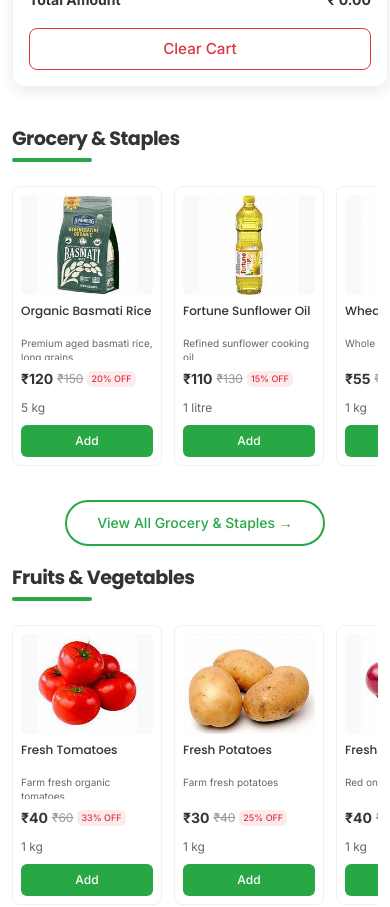
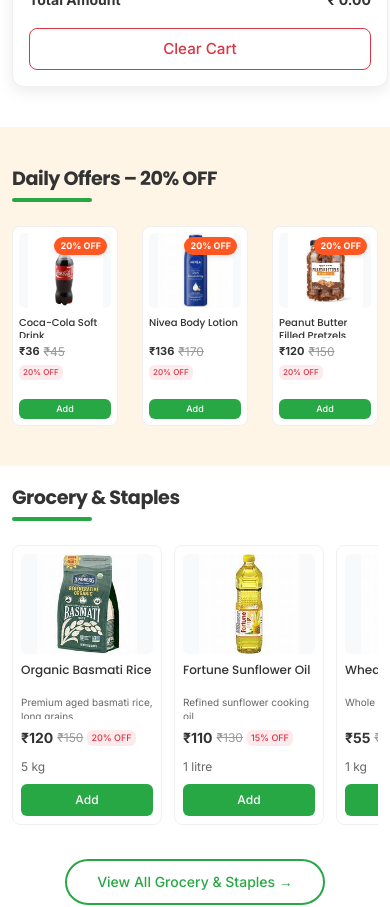
Before and after one commit to vyshnavs0003-sys/budgetbasket-pro-v2, a React (Vite) app: page / in a window 390 px wide. Shown: the part 1300-2207 px from the top of the page. Built offline with nearby package versions, Linux system fonts and the light colour scheme; data requests are answered from the project's data file.

Commit message:
feat: migrate from static product imports to REST API with daily offers

```diff
--- a/package.json
+++ b/package.json
@@ -7,7 +7,8 @@
     "dev": "vite",
     "build": "vite build",
     "lint": "eslint .",
-    "preview": "vite preview"
+    "preview": "vite preview",
+    "server": "json-server --watch src/data/products.json --port 5000"
   },
   "dependencies": {
     "@fortawesome/fontawesome-free": "^7.2.0",
@@ -15,6 +16,7 @@
     "@fortawesome/free-solid-svg-icons": "^7.2.0",
     "@fortawesome/react-fontawesome": "^3.3.0",
     "@reduxjs/toolkit": "^2.11.2",
+    "axios": "^1.14.0",
     "bootstrap": "^5.3.8",
     "react": "^19.2.4",
     "react-dom": "^19.2.4",
@@ -31,6 +33,7 @@
     "eslint-plugin-react-hooks": "^7.0.1",
     "eslint-plugin-react-refresh": "^0.5.2",
     "globals": "^17.4.0",
+    "json-server": "^1.0.0-beta.15",
     "vite": "^8.0.1"
   }
 }
--- a/src/components/layout/Layout.jsx
+++ b/src/components/layout/Layout.jsx
@@ -1,6 +1,6 @@
 import { useState, useEffect } from 'react';
 import { Outlet } from 'react-router-dom';
-import { useSelector } from 'react-redux';
+import { useSelector, useDispatch } from 'react-redux';
 import TopBar from '../navbar/TopBar';
 import MainNav from '../navbar/MainNav';
 import CategoryBar from '../navbar/CategoryBar';
@@ -13,10 +13,14 @@
 import BudgetDrawer from '../ui/BudgetDrawer';
 import BudgetWarningModal from '../ui/BudgetWarningModal';
 import { useCart } from '../../context/CartContext';
+import { fetchProducts } from '../../redux/productsSlice';
+import { refreshOffers } from '../../redux/offersSlice';  // ADD THIS IMPORT
 
 const Layout = () => {
+  const dispatch = useDispatch();
   const { itemsTotal } = useCart();
   const monthlyBudget = useSelector((state) => state.budget.monthlyBudget);
+  const { items: products, status } = useSelector((state) => state.products);  // Added products items
 
   const [sidebarOpen, setSidebarOpen] = useState(false);
   const [searchOpen, setSearchOpen] = useState(false);
@@ -25,7 +29,21 @@
   const [showBudgetWarning, setShowBudgetWarning] = useState(false);
   const [hasShownWarning, setHasShownWarning] = useState(false);
 
+  // Step 5: Fetch products when app loads (only once)
+  useEffect(() => {
+    if (status === 'idle') {
+      dispatch(fetchProducts());
+    }
+  }, [dispatch, status]);
 
+  // Step 8: Once products are loaded, generate or load offers
+  useEffect(() => {
+    if (status === 'succeeded' && products.length > 0) {
+      dispatch(refreshOffers({ allProducts: products }));
+    }
+  }, [status, products, dispatch]);
+
+  // Budget warning effects (existing)
   useEffect(() => {
     if (itemsTotal > monthlyBudget && !hasShownWarning && monthlyBudget > 0) {
       setShowBudgetWarning(true);
--- /dev/null
+++ b/src/components/ui/DailyOffer.css
@@ -0,0 +1,111 @@
+/* DailyOffer.css  */
+
+.daily-offer-section {
+  padding: 40px 0;
+  background: #fff5e6;
+  margin: 20px 0;
+}
+
+.daily-offer-slider {
+  display: grid;
+  grid-template-columns: repeat(3, 1fr);
+  gap: 24px;
+}
+
+
+.daily-offer-section .product-card {
+  display: flex;
+  flex-direction: column;
+  height: 280px;
+  padding: 12px;
+  justify-content: space-between;
+}
+
+.daily-offer-section .product-image {
+  height: 110px;
+  flex-shrink: 0;
+  margin-bottom: 8px;
+}
+
+.daily-offer-section .product-info {
+  flex: 1;
+  display: flex;
+  flex-direction: column;
+  justify-content: space-between;
+}
+
+.daily-offer-section .product-name {
+  font-size: 13px;
+  line-height: 1.3;
+  height: 2.6em;
+  overflow: hidden;
+  text-overflow: ellipsis;
+  display: -webkit-box;
+  -webkit-line-clamp: 2;
+  -webkit-box-orient: vertical;
+  margin-bottom: 4px;
+}
+
+
+.daily-offer-section .product-description,
+.daily-offer-section .product-unit {
+  display: none;
+}
+
+.daily-offer-section .price-section {
+  margin-bottom: 8px;
+  flex-shrink: 0;
+}
+
+.daily-offer-section .add-btn,
+.daily-offer-section .quantity-controls {
+  margin-top: auto;
+  flex-shrink: 0;
+}
+
+/* Tablet */
+@media (max-width: 768px) {
+  .daily-offer-section .product-card {
+    height: 240px;
+    padding: 8px;
+  }
+  .daily-offer-section .product-image {
+    height: 90px;
+  }
+  .daily-offer-section .product-name {
+    font-size: 11px;
+    height: 2.4em;
+  }
+  .daily-offer-section .current-price {
+    font-size: 12px;
+  }
+  .daily-offer-section .add-btn {
+    padding: 4px 6px;
+    font-size: 10px;
+  }
+}
+
+/* Small phones */
+@media (max-width: 480px) {
+  .daily-offer-section .product-card {
+    height: 200px;
+    padding: 6px;
+  }
+  .daily-offer-section .product-image {
+    height: 75px;
+  }
+  .daily-offer-section .product-name {
+    font-size: 10px;
+    height: 2.2em;
+  }
+  .daily-offer-section .current-price {
+    font-size: 11px;
+  }
+  .daily-offer-section .add-btn {
+    padding: 3px 4px;
+    font-size: 9px;
+  }
+  .daily-offer-section .discount {
+    font-size: 8px;
+  }
+}
--- /dev/null
+++ b/src/components/ui/DailyOffer.jsx
@@ -0,0 +1,33 @@
+import React from 'react';
+import { useSelector } from 'react-redux';
+import ProductCard from './ProductCard';
+import './DailyOffer.css';
+
+const DailyOffer = () => {
+  const { items: products } = useSelector((state) => state.products);
+  const { offers, discountPercent } = useSelector((state) => state.offers);
+
+
+  const offerProducts = products.filter(product => offers.includes(product.id));
+
+  if (offerProducts.length === 0) return null;
+
+  return (
+    <section className="daily-offer-section">
+      <div className="container">
+        <h2 className="app-section-title">
+          Daily Offers – {discountPercent}% OFF
+        </h2>
+        <div className="daily-offer-slider">
+          {offerProducts.map(product => (
+            <div key={product.id} className="daily-offer-item">
+              <ProductCard product={product} isOfferProduct={true} />
+            </div>
+          ))}
+        </div>
+      </div>
+    </section>
+  );
+};
+
+export default DailyOffer;
--- a/src/components/ui/ProductCard.jsx
+++ b/src/components/ui/ProductCard.jsx
@@ -1,19 +1,37 @@
 import './ProductsCard.css';
 import { useCart } from '../../context/CartContext';
+import { useSelector } from 'react-redux';
 
 const ProductCard = ({ product }) => {
   const { addToCart, cartItems, increaseQty, decreaseQty } = useCart();
+  const { offers, discountPercent } = useSelector((state) => state.offers);
 
-  const discount = Math.round(
-    ((product.originalPrice - product.price) / product.originalPrice) * 100
-  );
+  const hasOffer = offers.includes(product.id);
+
+  const discountedPrice = hasOffer
+    ? Math.round(product.originalPrice * (1 - discountPercent / 100))
+    : product.price;
+
+  const displayDiscountPercent = hasOffer
+    ? discountPercent
+    : Math.round(((product.originalPrice - product.price) / product.originalPrice) * 100);
 
   const cartItem = cartItems.find((item) => item.id === product.id);
+
+  const handleAddToCart = () => {
+    if (hasOffer) {
+      // Create a copy with the discounted price
+      addToCart({ ...product, price: discountedPrice });
+    } else {
+      addToCart(product);
+    }
+  };
 
   return (
     <div className="product-card">
       <div className="product-image">
         <img src={product.image} alt={product.name} />
+        {hasOffer && <span className="offer-badge">{discountPercent}% OFF</span>}
       </div>
 
       <div className="product-info">
@@ -21,9 +39,9 @@
         <p className="product-description">{product.description}</p>
 
         <div className="price-section">
-          <span className="current-price">₹{product.price}</span>
+          <span className="current-price">₹{discountedPrice}</span>
           <span className="original-price">₹{product.originalPrice}</span>
-          <span className="discount">{discount}% OFF</span>
+          <span className="discount">{displayDiscountPercent}% OFF</span>
         </div>
 
         <p className="product-unit">{product.unit}</p>
@@ -32,7 +50,7 @@
           <button
             className="add-btn"
             type="button"
-            onClick={() => addToCart(product)}
+            onClick={handleAddToCart}
           >
             Add
           </button>
--- a/src/components/ui/ProductsCard.css
+++ b/src/components/ui/ProductsCard.css
@@ -24,6 +24,22 @@
   margin-bottom: var(--space-2);
   background-color: var(--bg-light);
   border-radius: var(--radius-sm);
+  position: relative;
+}
+
+/* Offer badge */
+.offer-badge {
+  position: absolute;
+  top: 8px;
+  right: 8px;
+  background: #ff5722;
+  color: white;
+  padding: 4px 8px;
+  border-radius: 20px;
+  font-size: 11px;
+  font-weight: bold;
+  z-index: 1;
+  box-shadow: 0 2px 4px rgba(0,0,0,0.1);
 }
 
 .product-image img {
@@ -166,6 +182,13 @@
     height: 120px;
   }
 
+  .offer-badge {
+    top: 4px;
+    right: 4px;
+    padding: 2px 6px;
+    font-size: 9px;
+  }
+
   .product-name {
     font-size: 12px;
     height: 2.4em;
--- a/src/data/products.js
+++ /dev/null
@@ -1,3 +0,0 @@
-import productsData from './products.json';
-
-export const products = productsData.products;
--- a/src/pages/Category.jsx
+++ b/src/pages/Category.jsx
@@ -1,8 +1,8 @@
 import React, { useEffect, useState } from 'react';
 import { useParams, useSearchParams } from 'react-router-dom';
+import { useSelector } from 'react-redux';
 import ProductCard from '../components/ui/ProductCard';
 import MyBasket from '../components/ui/MyBasket';
-import productsData from '../data/products.json';
 import './Category.css';
 
 const Category = () => {
@@ -10,12 +10,15 @@
   const [searchParams] = useSearchParams();
   const [filteredProducts, setFilteredProducts] = useState([]);
 
+
+  const { items: allProducts, status } = useSelector((state) => state.products);
+
   const searchQuery = searchParams.get('q')?.toLowerCase().trim() || '';
-  const allProducts = productsData.products || productsData;
-
   const isSearchPage = categoryName === 'search';
 
   useEffect(() => {
+    if (!allProducts.length) return;
+
     if (isSearchPage) {
       const matchedProducts = allProducts.filter((product) => {
         const searchableText = `
@@ -38,7 +41,28 @@
 
       setFilteredProducts(matchedProducts);
     }
-  }, [categoryName, searchQuery]);
+  }, [categoryName, searchQuery, allProducts, isSearchPage]);
+
+
+  if (status === 'loading') {
+    return (
+      <section className="category-page py-4">
+        <div className="container">
+          <div className="text-center py-5">Loading products...</div>
+        </div>
+      </section>
+    );
+  }
+
+  if (status === 'failed') {
+    return (
+      <section className="category-page py-4">
+        <div className="container">
+          <div className="text-center py-5 text-danger">Failed to load products. Please refresh.</div>
+        </div>
+      </section>
+    );
+  }
 
   const pageTitle = isSearchPage
     ? `Search Results for "${searchQuery}"`
--- a/src/pages/Home.jsx
+++ b/src/pages/Home.jsx
@@ -1,5 +1,6 @@
-import React, { useState, useEffect } from 'react';
+import React from 'react';
 import { useNavigate } from 'react-router-dom';
+import { useSelector } from 'react-redux';
 import HeroBanner from '../components/ui/home-ui/HeroBanner';
 import CategoryCard from '../components/ui/CategoryCard';
 import MyBasket from '../components/ui/MyBasket';
@@ -17,11 +18,9 @@
 import babyCareImg from '../assets/images/baby-care.jpg';
 import './Home.css';
 
-import { products as allProducts } from '../data/products';
-
 const Home = () => {
-  const [products, setProducts] = useState([]);
   const navigate = useNavigate();
+  const { items: products, status } = useSelector((state) => state.products);
 
   const categories = [
     { name: 'Grocery & Staples', categoryId: 'grocery-and-staples', image: groceryImg },
@@ -34,10 +33,6 @@
     { name: 'Baby Care', categoryId: 'baby-care', image: babyCareImg },
   ];
 
-  useEffect(() => {
-    setProducts(allProducts);
-  }, []);
-
   const getProductsByCategory = (categoryName) => {
     return products.filter((p) => p.category === categoryName).slice(0, 6);
   };
@@ -46,9 +41,20 @@
     return products.filter((p) => p.categoryId === categoryId).length;
   };
 
+  // Show loading state while products are being fetched
+  if (status === 'loading') {
+    return <div className="text-center py-5">Loading products...</div>;
+  }
+
+  if (status === 'failed') {
+    return <div className="text-center py-5 text-danger">Failed to load products. Please refresh.</div>;
+  }
+
   return (
     <div>
       <HeroBanner />
+
+
 
       {/* Categories + MyBasket Section */}
       <section className="home-categories-section">
@@ -76,6 +82,8 @@
         </div>
       </section>
 
+      {/* Daily Offer Banner */}
+      <DailyOffer />
 
       {/* Product Rows */}
       {categories.map((category) => {
--- /dev/null
+++ b/src/redux/offersSlice.js
@@ -0,0 +1,69 @@
+import { createSlice } from '@reduxjs/toolkit';
+
+const STORAGE_KEY = 'dailyOffers';
+const EXPIRY_KEY = 'offersExpiry';
+const DISCOUNT_PERCENT = 20;
+const EXPIRY_HOURS = 24;
+
+const getRandomProducts = (products, count) => {
+  const shuffled = [...products];
+  for (let i = shuffled.length - 1; i > 0; i--) {
+    const j = Math.floor(Math.random() * (i + 1));
+    [shuffled[i], shuffled[j]] = [shuffled[j], shuffled[i]];
+  }
+  return shuffled.slice(0, count);
+};
+
+// Load stored offers from localStorage if not expired
+const loadStoredOffers = () => {
+  const stored = localStorage.getItem(STORAGE_KEY);
+  const expiry = localStorage.getItem(EXPIRY_KEY);
+  if (stored && expiry && Date.now() < parseInt(expiry)) {
+    return JSON.parse(stored);
+  }
+  return null;
+};
+
+const saveOffers = (offers) => {
+  localStorage.setItem(STORAGE_KEY, JSON.stringify(offers));
+  const expiryTime = Date.now() + EXPIRY_HOURS * 60 * 60 * 1000;
+  localStorage.setItem(EXPIRY_KEY, expiryTime.toString());
+};
+
+const initialState = {
+  offers: [],
+  discountPercent: DISCOUNT_PERCENT,
+  loaded: false,
+};
+
+const offersSlice = createSlice({
+  name: 'offers',
+  initialState,
+  reducers: {
+    // Manually set offers
+    setOffers: (state, action) => {
+      state.offers = action.payload;
+      state.loaded = true;
+    },
+    refreshOffers: (state, action) => {
+      const { allProducts } = action.payload;
+      if (!allProducts || allProducts.length === 0) return;
+
+      const storedOffers = loadStoredOffers();
+      if (storedOffers) {
+        state.offers = storedOffers;
+        state.loaded = true;
+        return;
+      }
+
+      const selectedProducts = getRandomProducts(allProducts, 3);
+      const offerIds = selectedProducts.map(p => p.id);
+      state.offers = offerIds;
+      saveOffers(offerIds);
+      state.loaded = true;
+    },
+  },
+});
+
+export const { setOffers, refreshOffers } = offersSlice.actions;
+export default offersSlice.reducer;
--- /dev/null
+++ b/src/redux/productsSlice.js
@@ -0,0 +1,37 @@
+import { createSlice, createAsyncThunk } from '@reduxjs/toolkit';
+import axios from 'axios';
+
+
+export const fetchProducts = createAsyncThunk(
+  'products/fetchProducts',
+  async () => {
+    const response = await axios.get('http://localhost:5000/products');
+    return response.data;
+  }
+);
+
+const productsSlice = createSlice({
+  name: 'products',
+  initialState: {
+    items: [],
+    status: 'idle',
+    error: null,
+  },
+  reducers: {},
+  extraReducers: (builder) => {
+    builder
+      .addCase(fetchProducts.pending, (state) => {
+        state.status = 'loading';
+      })
+      .addCase(fetchProducts.fulfilled, (state, action) => {
+        state.status = 'succeeded';
+        state.items = action.payload;
+      })
+      .addCase(fetchProducts.rejected, (state, action) => {
+        state.status = 'failed';
+        state.error = action.error.message;
+      });
+  },
+});
+
+export default productsSlice.reducer;
--- a/src/redux/store.js
+++ b/src/redux/store.js
@@ -1,10 +1,13 @@
 import { configureStore } from '@reduxjs/toolkit';
 import authReducer from './authSlice';
 import budgetReducer from './budgetSlice';
-
+import productsReducer from './productsSlice';
+import offersReducer from './offersSlice';
 export const store = configureStore({
   reducer: {
     auth: authReducer,
     budget: budgetReducer,
+    products: productsReducer,
+    offers: offersReducer,
   },
 });
```
Also changed, not shown: 1 other file (tests, documents, lock files or other folders).
